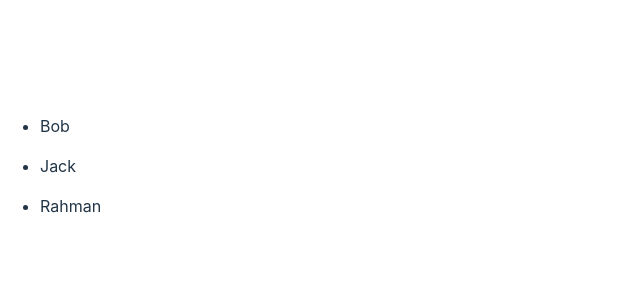
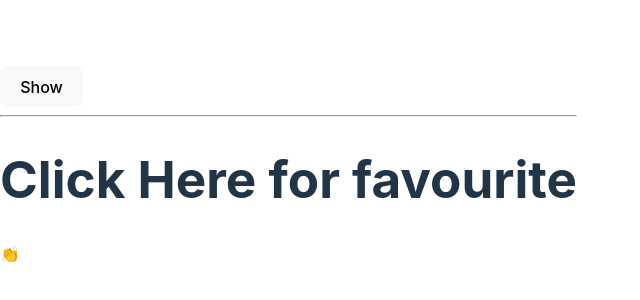
Before and after one commit to Arafat-alim/advanced-react, a React (Vite) app in the folder performance/: page / in a window 1280 px wide. Shown: the part 234-534 px from the top of the page, without its empty margins (0-640 px from the left). Built offline with nearby package versions, Linux system fonts and the light colour scheme.

Commit message:
Toggler Render Props

```diff
--- a/performance/src/App.jsx
+++ b/performance/src/App.jsx
@@ -1,29 +1,12 @@
-import { useLayoutEffect } from "react";
-import BasicRenderProp from "./Components/BasicRenderProp";
+import FavoriteRenderProps from "./Components/FavoriteRenderProps";
+import MenuRenderProps from "./Components/MenuRenderProps";
 
 const App = () => {
   return (
     <div className="app">
-      {/* <BasicRenderProp
-        render={function (name) {
-          return <h1>Hey There! {name}</h1>;
-        }}
-      /> */}
-      {/* <BasicRenderProp
-        render={function (number) {
-          return <h1>{number % 2 === 0 ? "Even" : "Odd"}</h1>;
-        }} */}
-      <BasicRenderProp
-        render={function (arr) {
-          return arr.map((item, index) => {
-            return (
-              <ul key={index}>
-                <li>{item}</li>
-              </ul>
-            );
-          });
-        }}
-      />
+      <MenuRenderProps />
+      <hr />
+      <FavoriteRenderProps />
     </div>
   );
 };
--- /dev/null
+++ b/performance/src/Components/FavoriteRenderProps.jsx
@@ -0,0 +1,26 @@
+//! Functional Based Component
+import React from "react";
+import Toggler from "./Toggler";
+
+function FavoriteRenderProps() {
+  return (
+    <>
+      <Toggler
+        // defaultOnValue={false}
+        render={function (on, toggle) {
+          return (
+            <div>
+              {console.log(on, toggle)}
+              <h1>Click Here for favourite</h1>
+              <span onClick={toggle} style={{ cursor: "pointer" }}>
+                {on ? "❤" : "👏"}
+              </span>
+            </div>
+          );
+        }}
+      />
+    </>
+  );
+}
+
+export default FavoriteRenderProps;
--- /dev/null
+++ b/performance/src/Components/MenuRenderProps.jsx
@@ -0,0 +1,27 @@
+import React from "react";
+import Toggler from "./Toggler";
+
+function MenuRenderProps() {
+  return (
+    <Toggler
+      //   defaultOnValue={true}
+      render={function (on, toggle) {
+        return (
+          <div>
+            <button onClick={toggle}>{on ? "Hide" : "Show"}</button>
+            {on ? (
+              <ul>
+                <li>Home</li>
+                <li>About</li>
+                <li>Contact</li>
+                <li>WOrk</li>
+              </ul>
+            ) : null}
+          </div>
+        );
+      }}
+    />
+  );
+}
+
+export default MenuRenderProps;
--- /dev/null
+++ b/performance/src/Components/Toggler.jsx
@@ -0,0 +1,25 @@
+import React, { Component } from "react";
+
+class Toggler extends Component {
+  state = {
+    on: this.props.defaultOnValue,
+  };
+
+  //! methods
+  toggle = () => {
+    this.setState((prevState) => {
+      return {
+        on: !prevState.on,
+      };
+    });
+  };
+  render() {
+    return <div>{this.props.render(this.state.on, this.toggle)}</div>;
+  }
+}
+
+Toggler.defaultProps = {
+  defaultOnValue: false,
+};
+
+export default Toggler;
```
